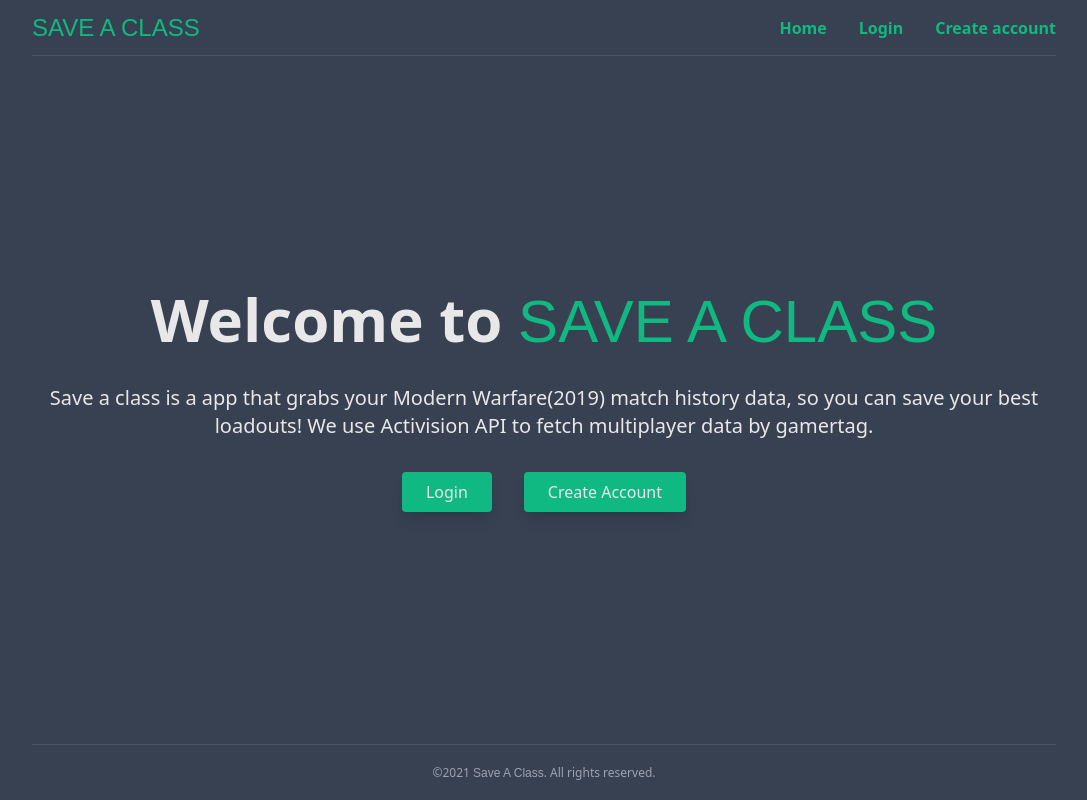
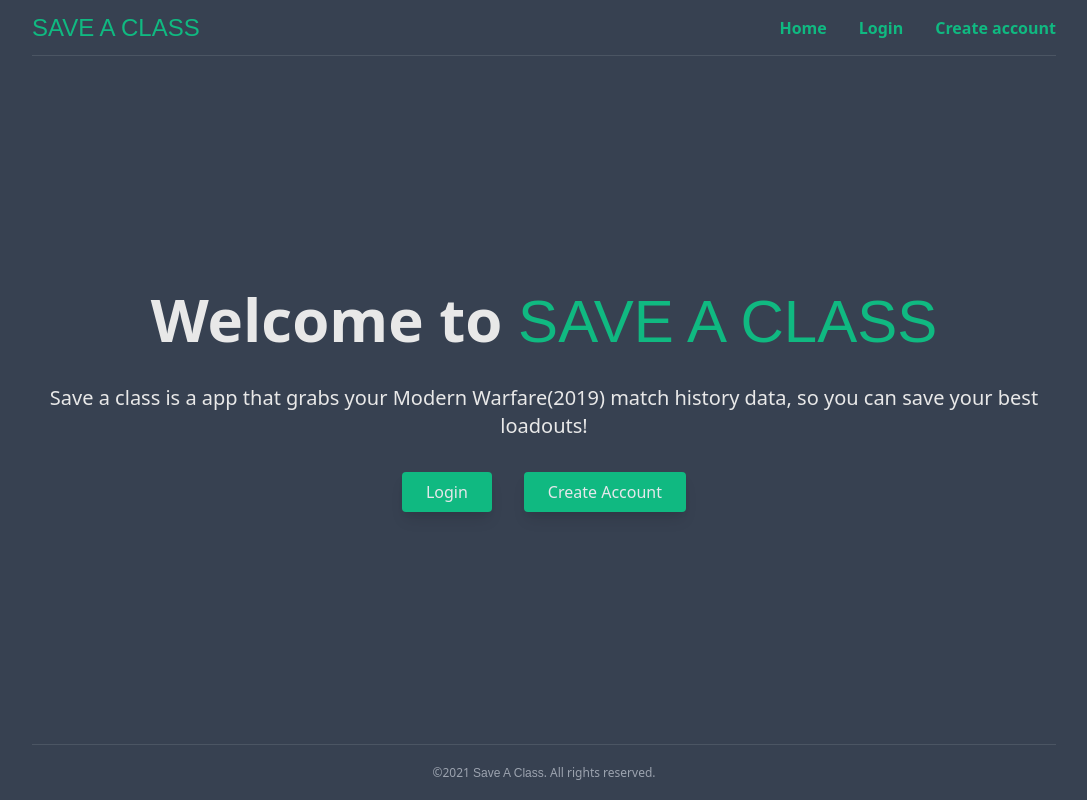
Before and after one commit to vorsakha/saveaclass, a Next.js app: page / in a window 1280 px wide. Shown: the whole page, without its empty margins (96-1183 px from the left). Built offline with nearby package versions, Linux system fonts and the light colour scheme; no server answers.

Commit message:
about component messaging

```diff
--- a/components/About.tsx
+++ b/components/About.tsx
@@ -12,8 +12,7 @@
 
       <p className="text-center text-xl mb-8">
         Save a class is a app that grabs your Modern Warfare(2019) match history
-        data, so you can save your best loadouts! We use Activision API to fetch
-        multiplayer data by gamertag.
+        data, so you can save your best loadouts!
       </p>
 
       <div className="w-full justify-center flex flex-row items-center">
```
